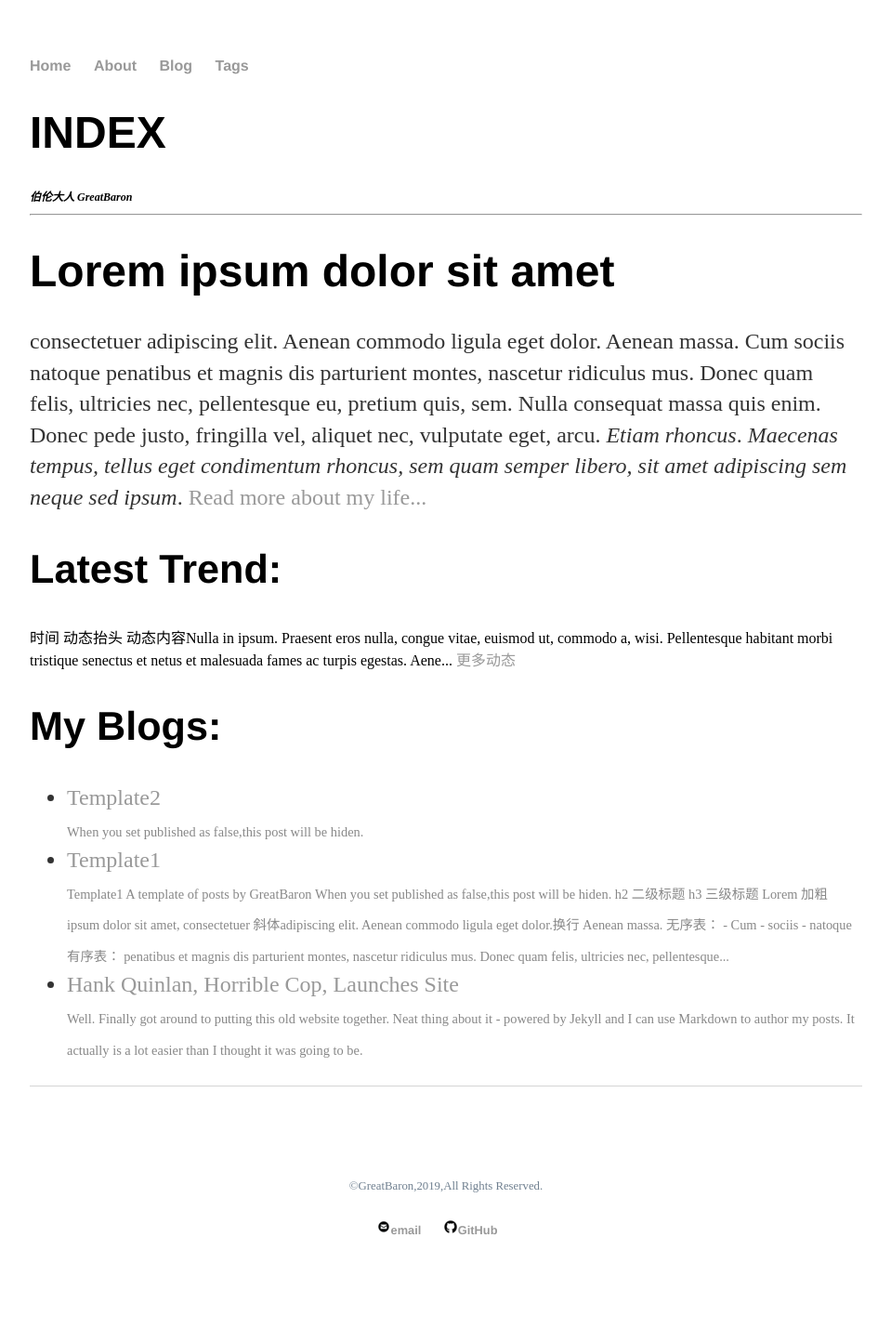
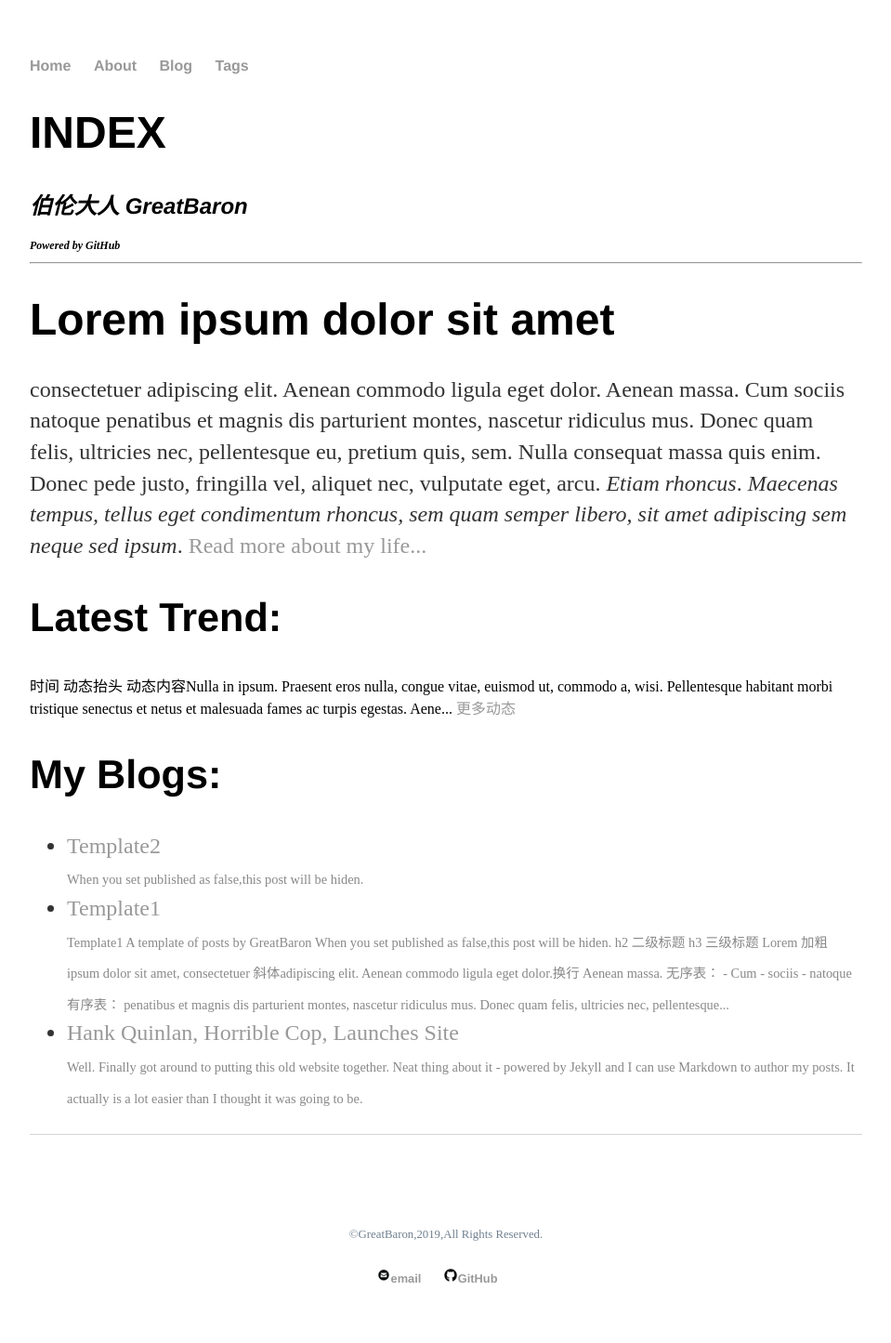
Before and after one commit to FameAndFarm/AndrewImalion.github.io, a Jekyll site: the page built from index.html, in a window 1280 px wide. Shown: the whole page at 93% size, without its empty margins (160-1119 px from the left). Built offline with Jekyll 4.4.1, drawn with Linux system fonts in a browser that asks for light colours; before the commit the page ends 1393 px from its top, so only the background shows below that.

Commit message:
Update index.html

```diff
--- a/index.html
+++ b/index.html
@@ -1,7 +1,8 @@
 ---
 layout: default
 title: INDEX
-description: 伯伦大人  GreatBaron
+subtitle: 伯伦大人  GreatBaron
+description: Powered by GitHub
 ---
 
 <div class="blurb">
@@ -17,7 +18,7 @@ description: 伯伦大人  GreatBaron
 <div class="trend-shortcut">
     <h2>Latest Trend:</h2>
     {% for my_trends in site.my_trends %}
-    <span>{{ my_trends.content | strip_html | truncate:300}}</span>
+    <span class="trend-shortcut" >{{ my_trends.content | strip_html | truncate:300}}</span>
     {% endfor %}
     <a href="/trend.html" >更多动态</a></p>
 </div>
```
